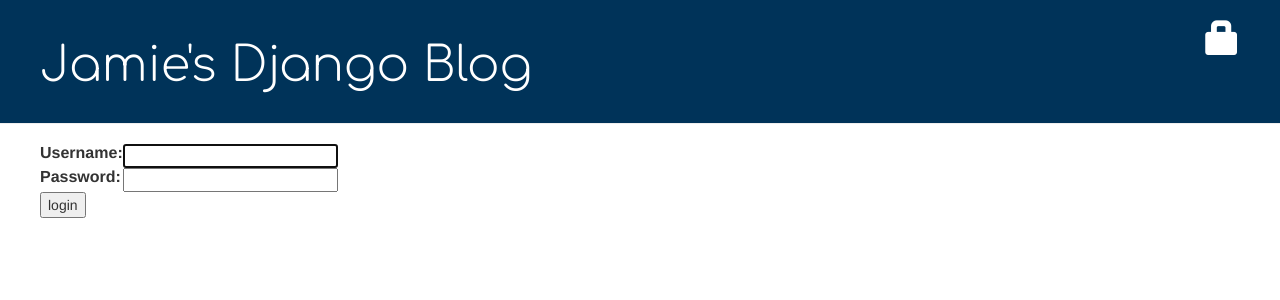
After one commit to JamieW102/my-blog, a Django app: page /accounts/login/ in a window 1280 px wide. The commit adds this page. Shown: the top 300 px of the page. Run offline with Django 3.2, Linux system fonts and the light colour scheme; some libraries are stand-ins or nearby versions.

Commit message:
Added a login system.

```diff
--- a/blog/templates/blog/base.html
+++ b/blog/templates/blog/base.html
@@ -13,7 +13,10 @@
 	{% if user.is_authenticated %}
         	<a href="{% url 'post_new' %}" class="top-menu"><span class="glyphicon glyphicon-plus"></span></a>
 		<a href="{% url 'post_draft_list' %}" class="top-menu"><span class="glyphicon glyphicon-edit"></span></a>
-	{% endif %}
+		<p class="top-menu">Hello {{ user.username }} <small>(<a href="{% url 'logout' %}">Log out</a>)</small></p>
+	 {% else %}
+            <a href="{% url 'login' %}" class="top-menu"><span class="glyphicon glyphicon-lock"></span></a>
+        {% endif %}
         <h1><a href="/">Jamie's Django Blog</a></h1>
     </div>
     <div class="content container">
--- /dev/null
+++ b/blog/templates/registration/login.html
@@ -0,0 +1,24 @@
+{% extends "blog/base.html" %}
+
+{% block content %}
+    {% if form.errors %}
+        <p>Your username and password didn't match. Please try again.</p>
+    {% endif %}
+
+    <form method="post" action="{% url 'login' %}">
+    {% csrf_token %}
+        <table>
+        <tr>
+            <td>{{ form.username.label_tag }}</td>
+            <td>{{ form.username }}</td>
+        </tr>
+        <tr>
+            <td>{{ form.password.label_tag }}</td>
+            <td>{{ form.password }}</td>
+        </tr>
+        </table>
+
+        <input type="submit" value="login" />
+        <input type="hidden" name="next" value="{{ next }}" />
+    </form>
+{% endblock %}
--- a/blog/urls.py
+++ b/blog/urls.py
@@ -1,5 +1,12 @@
-from django.urls import path
+from django.urls import path, include
 from . import views
+from django.contrib import admin
+
+from django.contrib.auth.views import LoginView
+from django.contrib.auth.views import LogoutView
+
+#from django.contrib.auth import views
+
 
 urlpatterns = [
     path('', views.post_list, name='post_list'),
@@ -9,4 +16,6 @@ urlpatterns = [
     path('drafts/', views.post_draft_list, name='post_draft_list'),
     path('post/<pk>/publish/', views.post_publish, name='post_publish'),
     path('post/<pk>/remove/', views.post_remove, name='post_remove'),
+    path('accounts/login/', LoginView.as_view(), name='login'),
+    path('accounts/logout/', LogoutView.as_view(next_page='/'), name='logout'),
 ]
--- a/blog/views.py
+++ b/blog/views.py
@@ -3,6 +3,7 @@ from .models import Post
 from django.utils import timezone
 from .forms import PostForm
 from django.shortcuts import redirect
+from django.contrib.auth.decorators import login_required
 
 # Create your views here.
 
@@ -14,6 +15,7 @@ def post_detail(request, pk):
     post = get_object_or_404(Post, pk=pk)
     return render(request, 'blog/post_detail.html', {'post': post})
 
+@login_required
 def post_new(request):
     if request.method == "POST":
         form = PostForm(request.POST)
@@ -26,6 +28,7 @@ def post_new(request):
         form = PostForm()
     return render(request, 'blog/post_edit.html', {'form': form})
 
+@login_required
 def post_edit(request, pk):
     post = get_object_or_404(Post, pk=pk)
     if request.method == "POST":
@@ -39,15 +42,18 @@ def post_edit(request, pk):
         form = PostForm(instance=post)
     return render(request, 'blog/post_edit.html', {'form': form})
 
+@login_required
 def post_draft_list(request):
     posts = Post.objects.filter(published_date__isnull=True).order_by('created_date')
     return render(request, 'blog/post_draft_list.html', {'posts': posts})
 
+@login_required
 def post_publish(request, pk):
     post = get_object_or_404(Post, pk=pk)
     post.publish()
     return redirect('post_detail', pk=pk)
 
+@login_required
 def post_remove(request, pk):
     post = get_object_or_404(Post, pk=pk)
     post.delete()
--- a/mysite/settings.py
+++ b/mysite/settings.py
@@ -23,7 +23,7 @@ BASE_DIR = os.path.dirname(os.path.dirname(os.path.abspath(__file__)))
 SECRET_KEY = 'bmp9@sls!*cu_#_hbj9bjthcqkqlf979ijc0nsrk6(1k$2=4)_'
 
 # SECURITY WARNING: don't run with debug turned on in production!
-DEBUG = True
+DEBUG = False
 
 ALLOWED_HOSTS = ['127.0.0.1', '.pythonanywhere.com']
 
@@ -121,3 +121,5 @@ USE_TZ = True
 STATIC_URL = '/static/'
 
 STATIC_ROOT = os.path.join(BASE_DIR, 'static')
+
+LOGIN_REDIRECT_URL = '/'
```
Also changed, not shown: blog/templates/404.html (added, +8 -0 lines).
